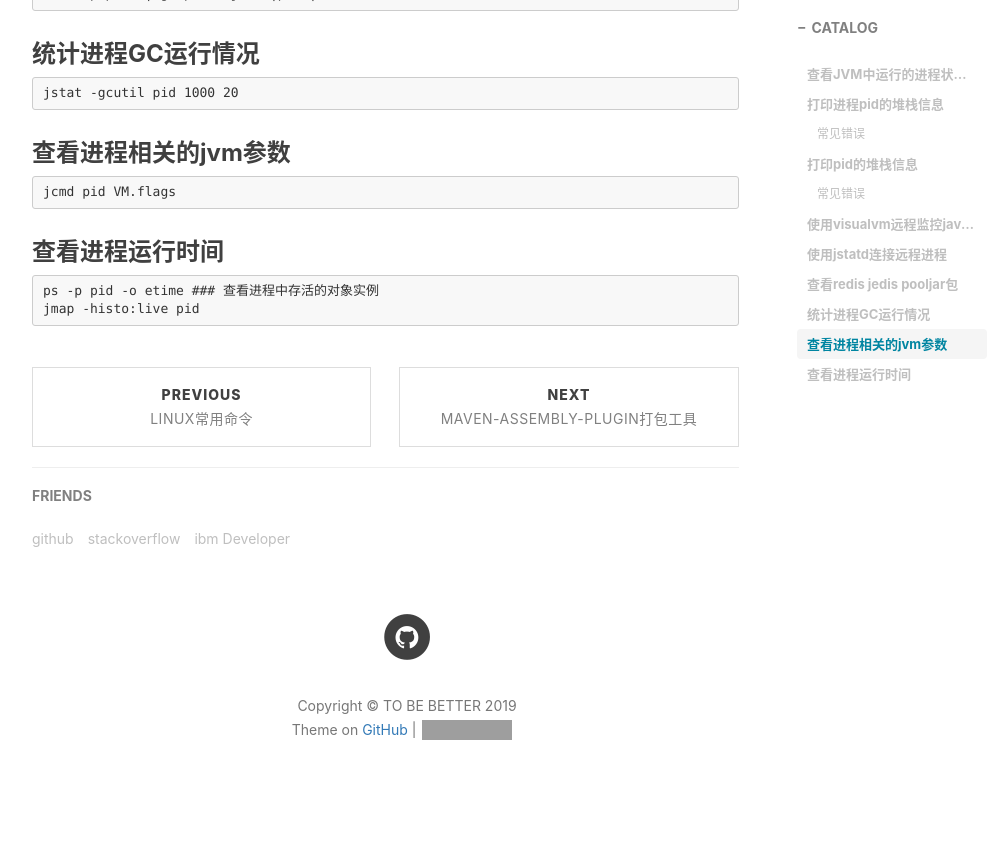
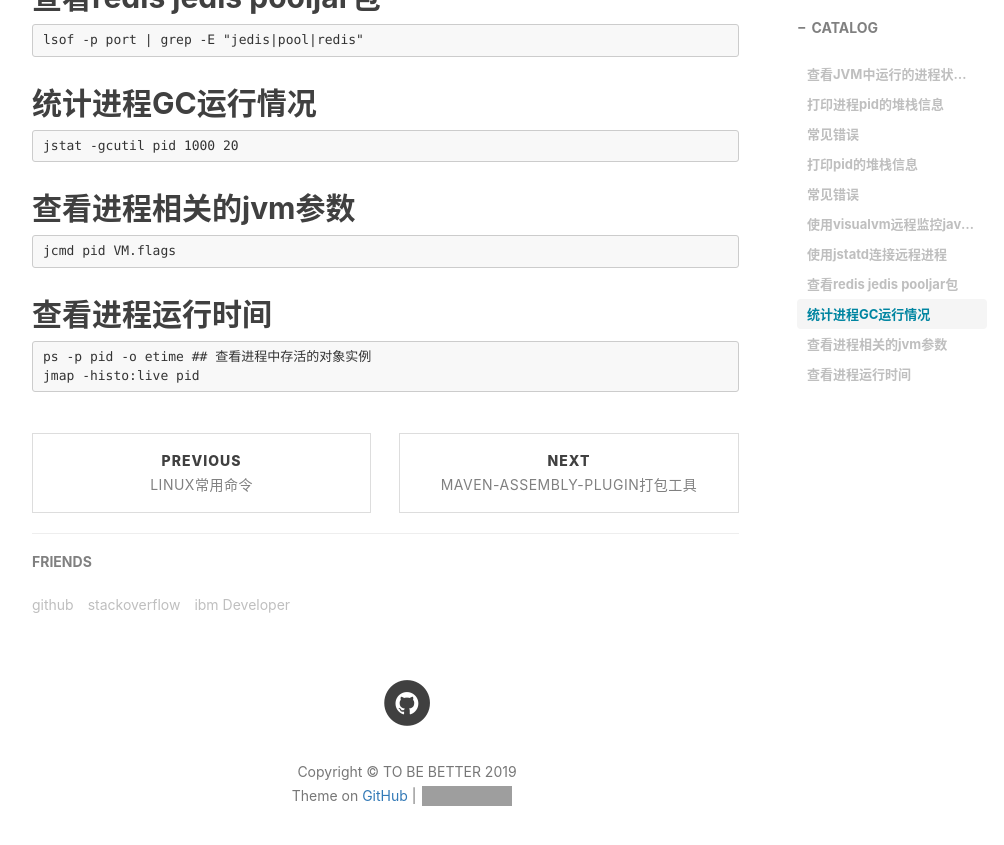
Before and after one commit to yuhangdai/yuhangdai.github.io, a Jekyll site: the page built from _posts/2018-09-29-JVM基础知识.md, in a window 1280 px wide and 900 px high, scrolled down 2078 px. Shown: the top 845 px of the window, without its empty margins (233-1237 px from the left). Built offline with Jekyll 4.4.1, drawn with Linux system fonts in a browser that asks for light colours; nearby versions of some CDN libraries; comment, search, counter and statistics services are not loaded; grey boxes are pictures that could not be loaded.

Commit message:
update file

```diff
--- a/_posts/2018-09-29-JVM基础知识.md
+++ b/_posts/2018-09-29-JVM基础知识.md
@@ -12,7 +12,7 @@ tags:
     - jvm
 ---
 
-### 查看JVM中运行的进程状态信息
+## 查看JVM中运行的进程状态信息
 	jps -m -l -v
 
 	-q 不输出类名、Jar名和传入main方法的参数
@@ -20,19 +20,19 @@ tags:
 	-l 输出main类或Jar的全限名
 	-v 输出传入JVM的参数
 
-### 打印进程pid的堆栈信息
+## 打印进程pid的堆栈信息
 	jstack pid
 	-l long listings，会打印出额外的锁信息，在发生死锁时可以用jstack -l pid来观察锁持有情况
 	-m mixed mode，不仅会输出Java堆栈信息，还会输出C/C++堆栈信息（比如Native方法）
 
-#### 常见错误
+### 常见错误
 	26216: Unable to open socket file: target process not responding or HotSpot VM not loaded
 		The -F option can be used when the target process is not responding
 		原因：26216的所属用户不是root。
 		解决方法：切换到26216所属的用户，再执行jstack命令
 
 
-### 打印pid的堆栈信息
+## 打印pid的堆栈信息
 	jmap -heap pid
 	1. 找到对应java进程id
 		jps或者ps -ef |grep 应用名称
@@ -40,7 +40,7 @@ tags:
 	3. 输出线程十六进制值 printf "%x\n" 21742
 	4. 输出进程21742的堆栈信息，然后根据线程ID的十六进制值grep
 
-#### 常见错误
+### 常见错误
 	java.lang.Error: Properties init: Could not determine current working directory.
         at java.lang.System.initProperties(Native Method)
         at java.lang.System.initializeSystemClass(System.java:1119)
@@ -53,7 +53,7 @@ tags:
 
 
 
-### 使用visualvm远程监控java进程
+## 使用visualvm远程监控java进程
 	1.修改远程机器JDK配置文件?(我这里远程机器是linux).
  		a.进入JAVA_HOME\jre\lib\management\目录
  		b.拷贝jmxremote.password.template这个文件到当前目录, 并改名为jmxremote.password
@@ -65,7 +65,7 @@ tags:
 		-Dcom.sun.management.jmxremote.authenticate=false
 	3.重启服务
 
-### 使用jstatd连接远程进程
+## 使用jstatd连接远程进程
 	1.在$JAVA_HOME/jre/lib/security/java.policy 文件末尾的 }; 前添加 permission java.security.AllPermission;
 	2.启动jstatd
 		cd $JAVA_HOME/bin
@@ -77,16 +77,16 @@ tags:
 		netstat -anp | grep *jstatd
 	4.使用visualvm远程连接服务器进程并进行监控
 
-### 查看redis jedis pooljar包
+## 查看redis jedis pooljar包
 	lsof -p port | grep -E "jedis|pool|redis"
 
-### 统计进程GC运行情况
+## 统计进程GC运行情况
 	jstat -gcutil pid 1000 20
 
-### 查看进程相关的jvm参数
+## 查看进程相关的jvm参数
 	jcmd pid VM.flags
 
-### 查看进程运行时间
+## 查看进程运行时间
 	ps -p pid -o etime
-### 查看进程中存活的对象实例
+## 查看进程中存活的对象实例
 	jmap -histo:live pid
```
